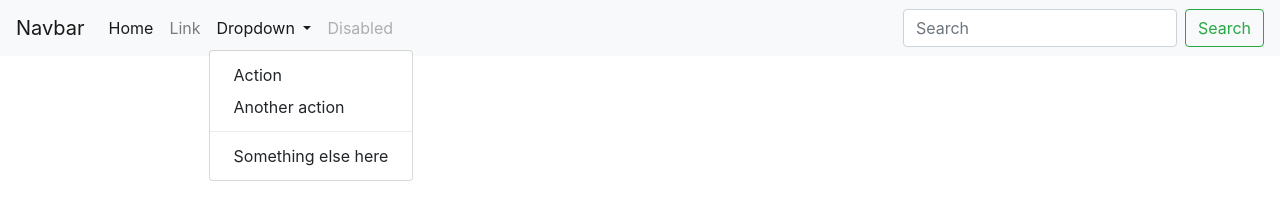
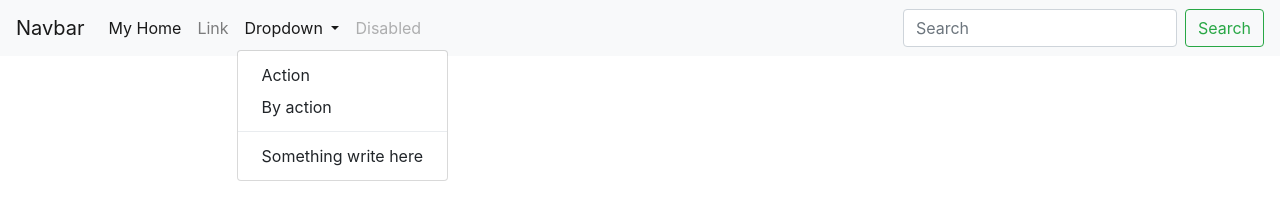
Before and after one commit to SatishPatil108/Sample_REPO, a plain HTML site: page index.html in a window 1280 px wide. Both pictures are taken after a click on the button "Dropdown". Drawn offline with nearby package versions, Linux system fonts and the light colour scheme.

Commit message:
Broken features

```diff
--- a/index.html
+++ b/index.html
@@ -8,7 +8,7 @@
     <!-- Bootstrap CSS -->
     <link rel="stylesheet" href="https://cdn.jsdelivr.net/npm/bootstrap@4.3.1/dist/css/bootstrap.min.css" integrity="sha384-ggOyR0iXCbMQv3Xipma34MD+dH/1fQ784/j6cY/iJTQUOhcWr7x9JvoRxT2MZw1T" crossorigin="anonymous">
 
-    <title>Hello, world!</title>
+    <title>Hello, Satish!</title>
   </head>
   <body>
     <nav class="navbar navbar-expand-lg navbar-light bg-light">
@@ -20,7 +20,7 @@
         <div class="collapse navbar-collapse" id="navbarSupportedContent">
           <ul class="navbar-nav mr-auto">
             <li class="nav-item active">
-              <a class="nav-link" href="#">Home <span class="sr-only">(current)</span></a>
+              <a class="nav-link" href="#">My Home  <span class="sr-only">(current)</span></a>
             </li>
             <li class="nav-item">
               <a class="nav-link" href="#">Link</a>
@@ -31,9 +31,9 @@
               </a>
               <div class="dropdown-menu" aria-labelledby="navbarDropdown">
                 <a class="dropdown-item" href="#">Action</a>
-                <a class="dropdown-item" href="#">Another action</a>
+                <a class="dropdown-item" href="#">By action</a>
                 <div class="dropdown-divider"></div>
-                <a class="dropdown-item" href="#">Something else here</a>
+                <a class="dropdown-item" href="#">Something write here</a>
               </div>
             </li>
             <li class="nav-item">
```
